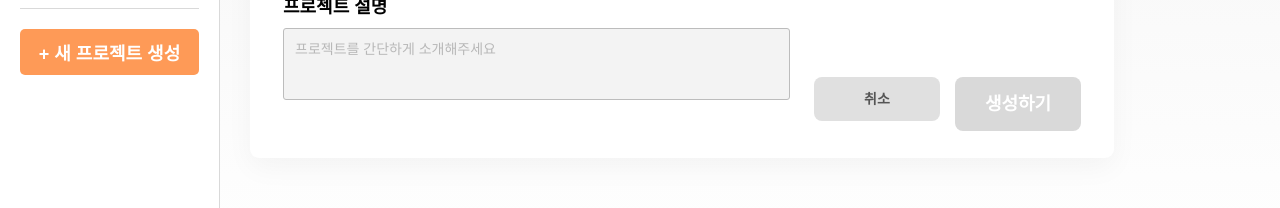
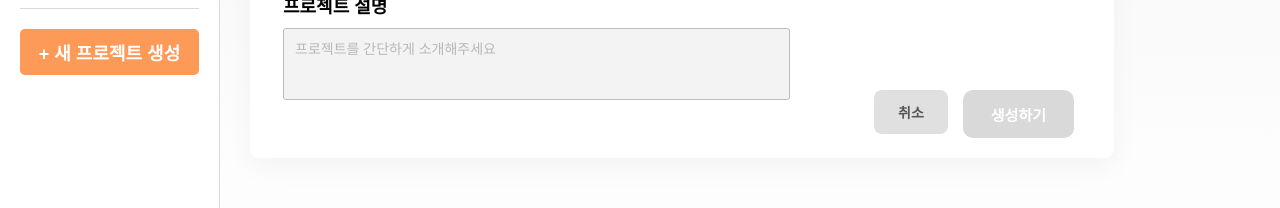
Before and after one commit to pknu-wap/promate, a React (Vite) app in the folder FE/: page /teammaking in a window 1280 px wide. Shown: the part 524-732 px from the top of the page. Built offline with nearby package versions, Linux system fonts and the light colour scheme; no server answers; a web font is replaced by a local one.

Commit message:
Update TeammakingPage.css

```diff
--- a/FE/src/pages/Teammaking/TeammakingPage.css
+++ b/FE/src/pages/Teammaking/TeammakingPage.css
@@ -373,12 +373,16 @@ body {
 
 .bottom-bar {
   position: absolute;
-  right: 33px;
-  bottom: 27px;
-  padding: 0;
+  bottom: 0;
+  left: 0;
+  right: 0;
+  margin-top: 20px;
+  padding: 20px 40px;
   display: flex;
   align-items: center;
   justify-content: flex-end;
+
+  border-radius: 0 0 16px 16px;
 }
 
 .action-buttons {
@@ -386,30 +390,18 @@ body {
   gap: 15px;
 }
 
-.btn-cancel,
-.btn-submit {
-  display: inline-flex;
-  align-items: center;
-  justify-content: center;
-  width: 126px;
-  height: 54px;
-  padding: 0;
-  border-radius: 8px;
+.btn-cancel {
+  height: 48px;
+  padding: 0 28px;
+  border-radius: 10px;
   border: none;
-  appearance: none;
-
-  color: #ffffff;
-  font-size: 18px;
-  font-weight: 800;
-  line-height: 1;
+  background-color: #e0e0e0;
+  color: #555555;
+  font-size: 15px;
+  font-weight: 600;
   cursor: pointer;
-  transition: background-color 0.18s ease, transform 0.1s ease;
+  transition: background-color 0.18s ease;
   font-family: inherit;
-}
-
-.btn-cancel {
-  background-color: #e0e0e0;
-  color: #333333;
 }
 
 .btn-cancel:hover {
@@ -417,11 +409,21 @@ body {
 }
 
 .btn-submit {
-  background-color: #fe9a57;
+  height: 48px;
+  padding: 0 28px;
+  border-radius: 10px;
+  border: none;
+  background-color: #f3841e;
+  color: #ffffff;
+  font-size: 15px;
+  font-weight: 600;
+  cursor: pointer;
+  transition: background-color 0.18s ease, transform 0.1s ease;
+  font-family: inherit;
 }
 
 .btn-submit:hover {
-  background-color: #f08040;
+  background-color: #e07519;
 }
 
 .btn-submit:disabled {
@@ -578,7 +580,7 @@ body {
   .bottom-bar {
     position: absolute;
     right: 18px;
-    bottom: 27px;
+    bottom: 8px;
   }
 
   .action-buttons {
```
